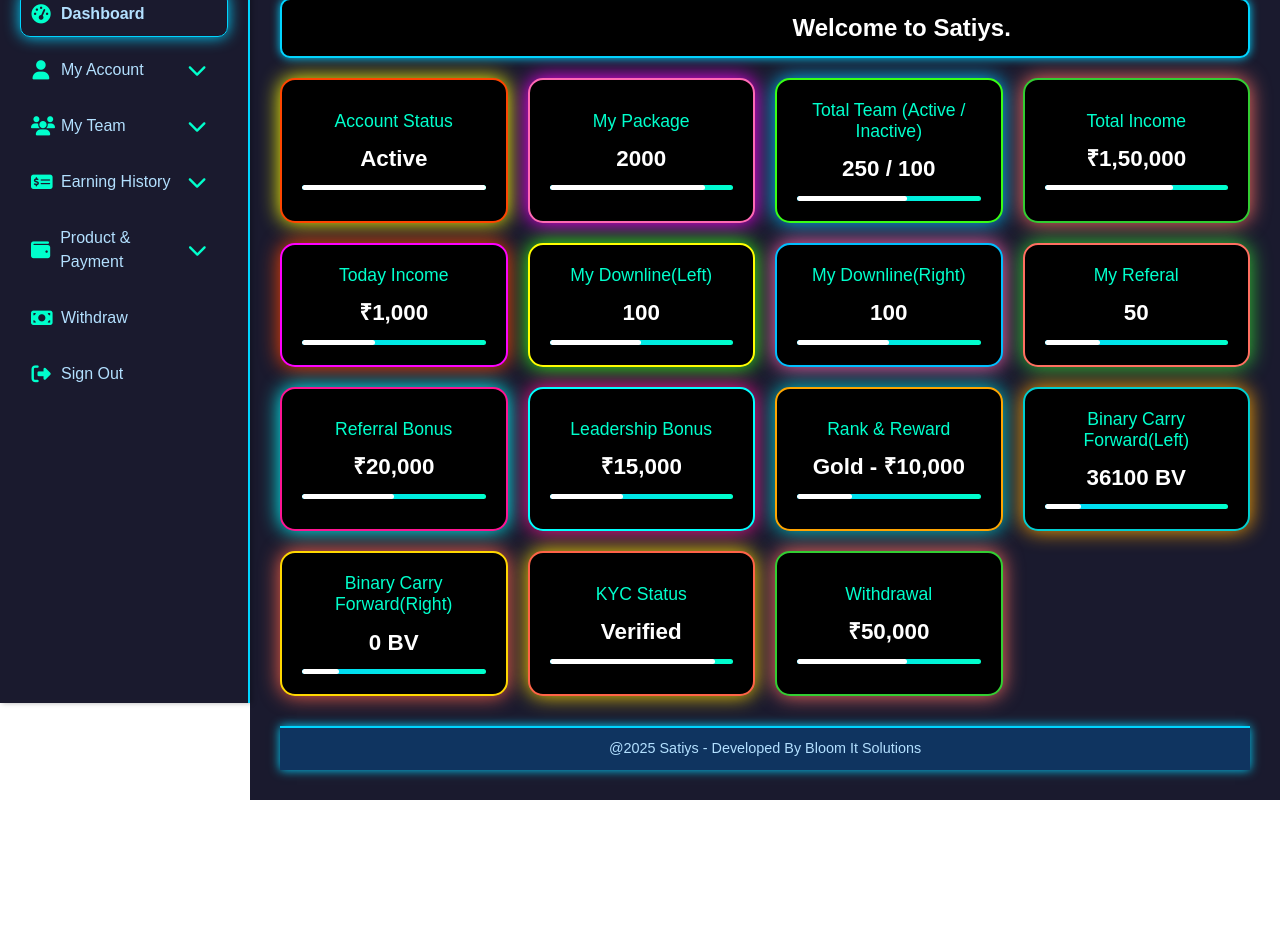
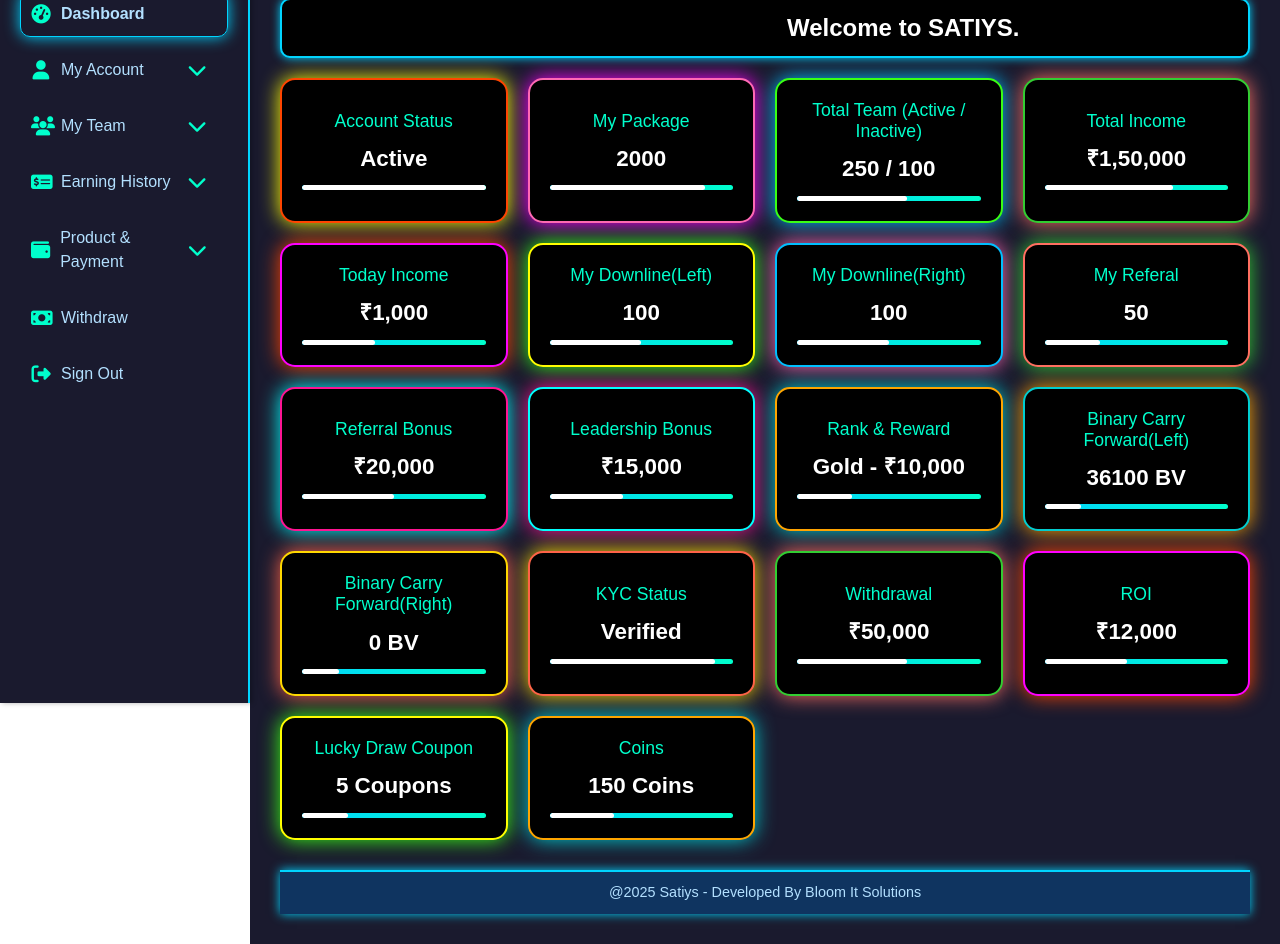
Before and after one commit to tejagithub-02/satiys-user, a plain HTML site: page index.html in a window 1280 px wide. Shown: the part 144-1088 px from the top of the page. Before the commit the page ends 944 px from the top, so only its background shows below. Drawn offline with nearby package versions, Linux system fonts and the light colour scheme.

Commit message:
Update: latest changes

```diff
--- a/assets/style.css
+++ b/assets/style.css
@@ -483,6 +483,10 @@ body {
   border: 2px solid #FFFF00;
   box-shadow: 0 0 20px #39FF14;
 }
+.stats-cards .card:nth-child(18) { /* Account Status */
+  border: 2px solid #FFA500;
+  box-shadow: 0 0 20px #00CED1;
+}
 .stats-cards .card:hover {
   transform: scale(1.03);
 }
--- a/index.html
+++ b/index.html
@@ -8,7 +8,6 @@
   <link href="https://cdn.jsdelivr.net/npm/tailwindcss@2.2.19/dist/tailwind.min.css" rel="stylesheet">
   <link href="https://cdnjs.cloudflare.com/ajax/libs/font-awesome/6.4.0/css/all.min.css" rel="stylesheet">
   <link href="assets/style.css" rel="stylesheet">
-
 </head>
 <body>
   <!-- Topbar -->
@@ -18,7 +17,7 @@
       <i class="fas fa-bars menu-toggle block md:hidden text-white" id="menu-toggle"></i>
       <!-- Increased scale to 150% -->
       <img src="images/logo.png" alt="Satiys Logo" class="w-16 h-16 sm:w-20 sm:h-20 md:w-24 md:h-24 object-contain transform scale-150">
-      <span style="font-family: Georgia, serif; color: #0A1A2F; text-shadow: 1px 1px 2px #FFD700, 0 0 5px #FFD700; font-size: 1.6rem; font-weight: bold; letter-spacing: 2px;">
+      <span style="font-family: Georgia, serif; color: gold;  font-size: 1.6rem; font-weight: bold; letter-spacing: 2px;">
         SATIYS
       </span>
     </div>
@@ -27,7 +26,6 @@
       <div class="admin-dropdown" id="admin-dropdown">
         <a href="profile.html" class="dropdown-item">My Profile</a>
         <a href="change-password.html" class="dropdown-item">Change Password</a>
-
       </div>
     </div>
   </nav>
@@ -50,8 +48,6 @@
       <a href="kyc-document.html"><i class="fas fa-file-upload"></i> <span>Upload KYC Document</span></a>
       <a href="change-password.html"><i class="fas fa-lock"></i> <span>Change Password</span></a>
       <a href="id-card.html"><i class="fas fa-lock"></i> <span>ID Card</span></a>
-
-
     </div>
   </div>
   <div class="sidebar-item">
@@ -77,11 +73,8 @@
       <a href="referral-bonus.html"><i class="fas fa-gift"></i> <span>Referral Bonus</span></a>
       <a href="leadership-bonus.html"><i class="fas fa-trophy"></i> <span>Leadership Bonus</span></a>
       <a href="rank-reward.html"><i class="fas fa-medal"></i> <span>Rank and Reward</span></a>
-
     </div>
   </div>
-
-
   <div class="sidebar-item">
     <a href="topup-fund.html" id="topup-fund-toggle">
       <i class="fas fa-wallet"></i>
@@ -94,9 +87,7 @@
       <a href="repurchase.html"><i class="fas fa-shopping-cart"></i> <span>Repurchase</span></a>
     </div>
   </div>
-
   <a href="withdrawal.html"><i class="fas fa-money-bill"></i> <span>Withdraw</span></a>
-
   <a href="#" id="sidebar-sign-out"><i class="fas fa-sign-out-alt"></i> <span>Sign Out</span></a>
 </div>
 
@@ -105,12 +96,11 @@
       <div class="section">
         <!-- Scrolling Text -->
         <div class="scrolling-text-container">
-          <div class="scrolling-text">Welcome to Satiys.</div>
+          <div class="scrolling-text">Welcome to SATIYS.</div>
         </div>
 
         <!-- Welcome Card -->
         <div class="stats-cards">
-
           <div class="card">
             <h4>Account Status</h4>
             <p>Active</p>
@@ -118,7 +108,6 @@
               <div class="progress" style="width: 100%;"></div>
             </div>
           </div>
-
           <div class="card">
             <h4>My Package</h4>
             <p>2000</p>
@@ -126,7 +115,6 @@
               <div class="progress" style="width: 85%;"></div>
             </div>
           </div>
-
           <div class="card">
             <h4>Total Team (Active / Inactive)</h4>
             <p>250 / 100</p>
@@ -134,7 +122,6 @@
               <div class="progress" style="width: 60%;"></div>
             </div>
           </div>
-
           <div class="card">
             <h4>Total Income</h4>
             <p>₹1,50,000</p>
@@ -142,7 +129,6 @@
               <div class="progress" style="width: 70%;"></div>
             </div>
           </div>
-
           <div class="card">
             <h4>Today Income</h4>
             <p>₹1,000</p>
@@ -150,8 +136,6 @@
               <div class="progress" style="width: 40%;"></div>
             </div>
           </div>
-
-
           <div class="card">
             <h4>My Downline(Left)</h4>
             <p>100</p>
@@ -159,7 +143,6 @@
               <div class="progress" style="width: 50%;"></div>
             </div>
           </div>
-
           <div class="card">
             <h4>My Downline(Right)</h4>
             <p>100</p>
@@ -167,7 +150,6 @@
               <div class="progress" style="width: 50%;"></div>
             </div>
           </div>
-
           <div class="card">
             <h4>My Referal</h4>
             <p>50</p>
@@ -175,7 +157,6 @@
               <div class="progress" style="width: 30%;"></div>
             </div>
           </div>
-
           <div class="card">
             <h4>Referral Bonus</h4>
             <p>₹20,000</p>
@@ -197,7 +178,6 @@
               <div class="progress" style="width: 30%;"></div>
             </div>
           </div>
-
           <div class="card">
             <h4>Binary Carry Forward(Left)</h4>
             <p>36100 BV</p>
@@ -205,7 +185,6 @@
               <div class="progress" style="width: 20%;"></div>
             </div>
           </div>
-
           <div class="card">
             <h4>Binary Carry Forward(Right)</h4>
             <p>0 BV</p>
@@ -225,6 +204,27 @@
             <p>₹50,000</p>
             <div class="progress-bar">
               <div class="progress" style="width: 60%;"></div>
+            </div>
+          </div>
+          <div class="card">
+            <h4>ROI</h4>
+            <p>₹12,000</p>
+            <div class="progress-bar">
+              <div class="progress" style="width: 45%;"></div>
+            </div>
+          </div>
+          <div class="card">
+            <h4>Lucky Draw Coupon</h4>
+            <p>5 Coupons</p>
+            <div class="progress-bar">
+              <div class="progress" style="width: 25%;"></div>
+            </div>
+          </div>
+          <div class="card">
+            <h4>Coins</h4>
+            <p>150 Coins</p>
+            <div class="progress-bar">
+              <div class="progress" style="width: 35%;"></div>
             </div>
           </div>
         </div>
```
Also changed, not shown: binary-tree.html (+2 -0 lines), product-details.html (+6 -6 lines), repurchase.html (+4 -4 lines).
